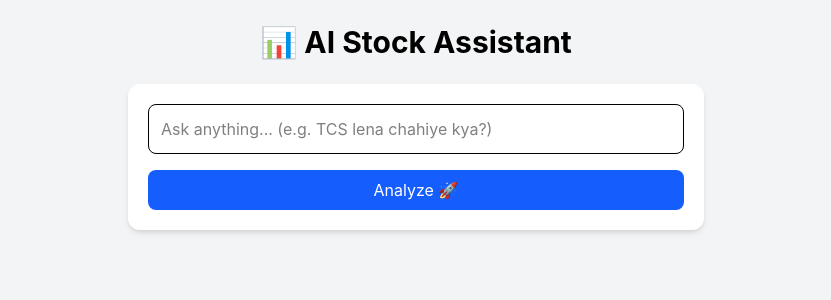
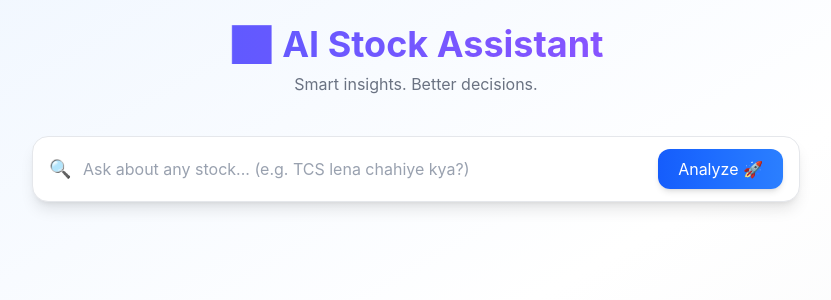
Before and after one commit to abhi-123/ai-stock-assistant, a React (Vite) app: page / in a window 1280 px wide. Shown: the top 300 px of the page, without its empty margins (224-1055 px from the left). Built offline with nearby package versions, Linux system fonts and the light colour scheme.

Commit message:
ui updated

```diff
--- a/src/App.jsx
+++ b/src/App.jsx
@@ -1,6 +1,6 @@
 import { useState } from "react";
 
-function App() {
+function StockAnalyzer() {
   const [input, setInput] = useState("");
   const [loading, setLoading] = useState(false);
   const [data, setData] = useState(null);
@@ -12,19 +12,22 @@ function App() {
     setLoading(true);
     setError(null);
     setData(null);
-    console.log(input)
+
     try {
-      const res = await fetch("https://ai-stock-assistant-c6el.onrender.com/summarize", { // https://ai-stock-assistant-c6el.onrender.com/summarize //http://localhost:8001/summarize
+      const res = await fetch(
+        "https://ai-stock-assistant-c6el.onrender.com/summarize",
+        {
           method: "POST",
           headers: {
             "Content-Type": "application/json",
           },
           body: JSON.stringify({ query: input }),
-      });
+        },
+      );
 
       const result = await res.json();
       setData(result);
-    } catch (e) {
+    } catch {
       setTimeout(() => {
         setError("⚠️ Server is waking up, please try again...");
       }, 1500);
@@ -33,78 +36,120 @@ function App() {
     }
   };
 
+  const isSimple =
+    (!data?.reasons || data.reasons.length === 0) &&
+    (!data?.insights || data.insights.length === 0);
+
   return (
-    <div className="min-h-screen bg-gray-100 p-6">
-
-      {/* Heading */}
-      <h1 className="text-3xl font-bold text-center mb-6">
+    <div className="min-h-[calc(100vh-64px)] bg-gradient-to-br from-blue-50 via-white to-gray-100 p-6">
+      {/* 🔥 HERO SECTION */}
+      <div className="text-center mb-10 animate-fadeIn">
+        <h1 className="text-4xl font-bold bg-gradient-to-r from-blue-600 to-purple-500 bg-clip-text text-transparent">
           📊 AI Stock Assistant
         </h1>
+        <p className="text-gray-500 mt-2">Smart insights. Better decisions.</p>
+      </div>
 
-      {/* Input Card */}
-      <div className="max-w-xl mx-auto bg-white p-5 rounded-xl shadow-md">
+      {/* 🔥 INPUT CARD */}
+      <div className="max-w-3xl mx-auto">
+        <div className="flex items-center bg-white rounded-2xl shadow-lg px-4 py-3 border border-gray-200 focus-within:ring-2 focus-within:ring-blue-400 transition">
+          {/* Icon */}
+          <span className="text-gray-400 text-lg mr-3">🔍</span>
+
+          {/* Input */}
           <input
             type="text"
-          placeholder="Ask anything... (e.g. TCS lena chahiye kya?)"
+            placeholder="Ask about any stock... (e.g. TCS lena chahiye kya?)"
             value={input}
             onChange={(e) => setInput(e.target.value)}
-          className="w-full p-3 border rounded-lg outline-none focus:ring-2 focus:ring-blue-400"
+            className="flex-1 outline-none text-gray-700 placeholder-gray-400 bg-transparent"
           />
 
+          {/* Button */}
           <button
             onClick={handleSubmit}
-          className="mt-4 w-full bg-blue-600 text-white py-2 rounded-lg hover:bg-blue-700 transition"
+            className="ml-3 bg-gradient-to-r from-blue-600 to-blue-500 text-white px-5 py-2 rounded-xl hover:scale-105 active:scale-95 transition-all shadow-md"
           >
             Analyze 🚀
           </button>
         </div>
+      </div>
 
-      {/* Loader */}
+      {/* 🔥 LOADER */}
       {loading && (
-          <div className="flex flex-col items-center mt-6">
+        <div className="flex flex-col items-center mt-10 animate-fadeIn">
           <div className="w-10 h-10 border-4 border-blue-500 border-t-transparent rounded-full animate-spin"></div>
-          <p className="mt-2 text-gray-600">Analyzing & Summarizing...</p>
+          <p className="mt-3 text-gray-600 animate-pulse">
+            Thinking like a trader 🧠📈...
+          </p>
         </div>
       )}
 
-      {/* Error */}
+      {/* ERROR */}
       {error && (
-        <div className="text-center mt-6 text-red-500">
+        <div className="text-center mt-6 text-red-500 font-medium animate-fadeIn">
           {error}
         </div>
       )}
 
-      {/* Result */}
+      {/* 🔥 RESULTS */}
       {data && (
-        <div className="max-w-xl mx-auto mt-6 space-y-4">
+        <div className="max-w-5xl mx-auto mt-12 animate-fadeIn">
+          {/* 🔥 SIMPLE MODE (price / basic info) */}
+          {isSimple ? (
+            <div className="bg-gradient-to-r from-blue-500 to-blue-600 text-white p-8 rounded-3xl shadow-2xl text-center">
+              <h2 className="text-xl font-semibold mb-2">📊 Quick Insight</h2>
 
+              <p className="text-2xl font-bold leading-relaxed">
+                {data.summary}
+              </p>
+            </div>
+          ) : (
+            /* 🔥 ADVANCED MODE (full data) */
+            <div className="grid grid-cols-1 md:grid-cols-2 gap-6">
               {/* Summary */}
-          <div className="bg-white p-4 rounded-xl shadow">
-  <h2 className="font-bold text-lg">📊 Summary</h2>
+              <div className="bg-gradient-to-r from-blue-50 to-white p-6 rounded-2xl shadow-lg border-l-4 border-blue-500">
+                <h2 className="font-bold text-lg mb-2">📊 Summary</h2>
                 <p>{data.summary}</p>
+              </div>
 
-  {data.reasons?.length > 0 && <h3 className="mt-3 font-semibold">📉 Reasons</h3>}
-  <ul>
-    {(data.reasons || []).map((r, i) => (
+              {/* Reasons */}
+              {data.reasons?.length > 0 && (
+                <div className="bg-gray-50 p-5 rounded-2xl shadow-sm border">
+                  <h3 className="font-semibold mb-2">📉 Reasons</h3>
+                  <ul className="space-y-1">
+                    {data.reasons.map((r, i) => (
                       <li key={i}>• {r}</li>
                     ))}
                   </ul>
+                </div>
+              )}
 
-  { data.insights.length > 0 && <h3 className="mt-3 font-semibold">💡 Insights</h3>}
-  <ul>
-    {(data.insights || []).map((i, idx) => (
+              {/* Insights */}
+              {data.insights?.length > 0 && (
+                <div className="bg-gray-50 p-5 rounded-2xl shadow-sm border">
+                  <h3 className="font-semibold mb-2">💡 Insights</h3>
+                  <ul className="space-y-1">
+                    {data.insights.map((i, idx) => (
                       <li key={idx}>• {i}</li>
                     ))}
                   </ul>
+                </div>
+              )}
 
-  { data.recommendation !== '' && <h3 className="mt-3 font-semibold">🎯 Recommendation</h3>}
+              {/* Recommendation */}
+              {data.recommendation && (
+                <div className="bg-blue-100 p-5 rounded-2xl shadow-md border border-blue-200">
+                  <h3 className="font-semibold mb-2">🎯 Recommendation</h3>
                   <p>{data.recommendation}</p>
                 </div>
-
+              )}
+            </div>
+          )}
         </div>
       )}
     </div>
   );
 }
 
-export default App;
+export default StockAnalyzer;
```
Also changed, not shown: screenshor.png (added), 1 other file (tests, documents, lock files or other folders). Lines whose indentation alone changed are shown as unchanged.
